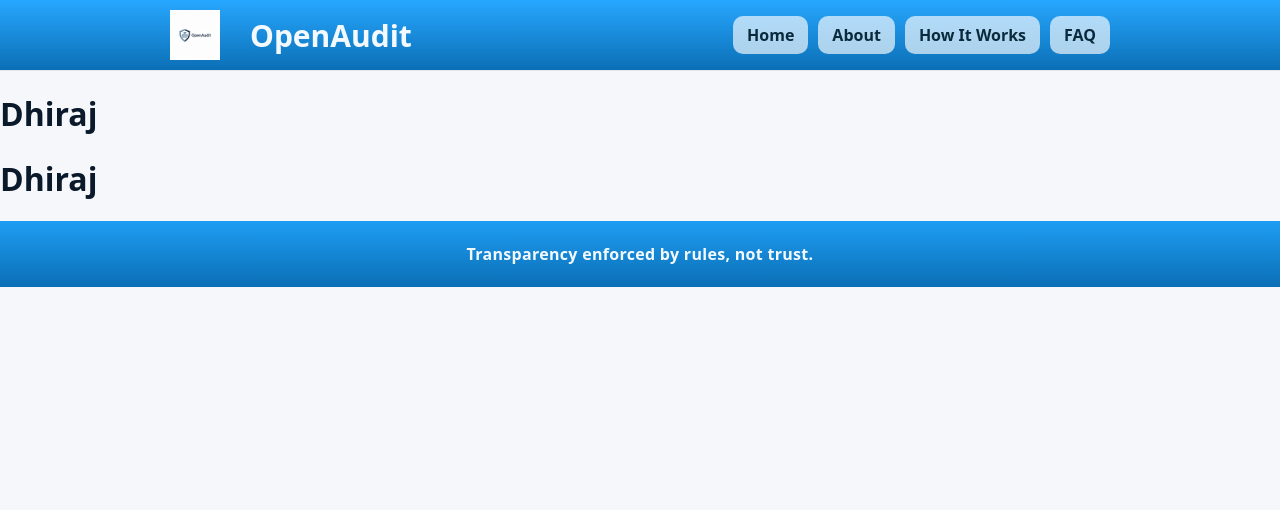
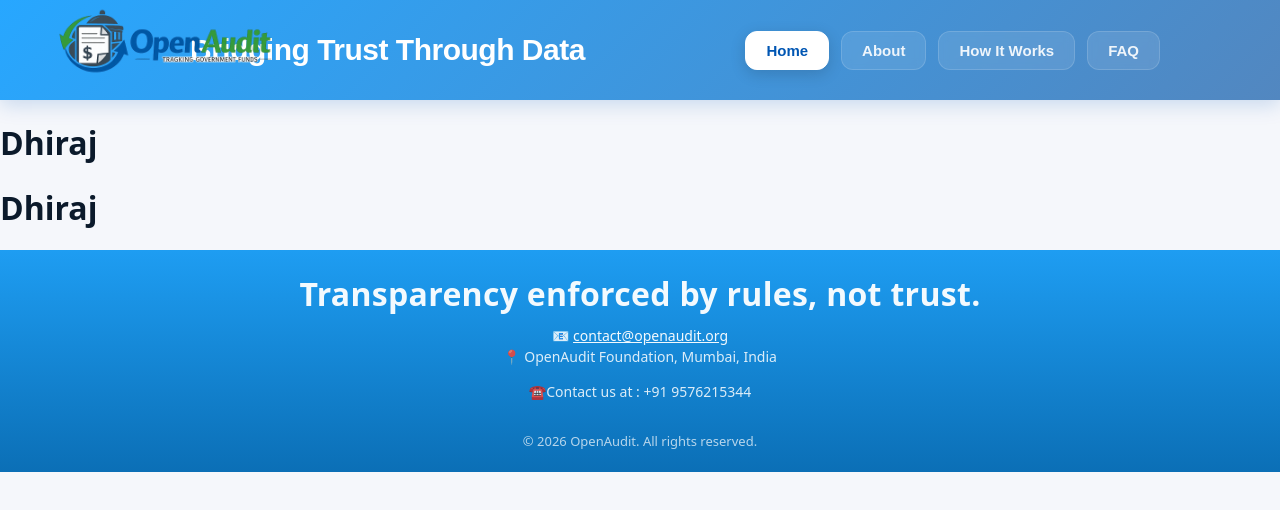
Before and after one commit to Dhiraj201226/Inheritance-Frontend, a React (Vite) app in the folder inheritance-app/: page / in a window 1280 px wide. Shown: the top 510 px of the page. Built offline with nearby package versions, Linux system fonts and the light colour scheme.

Commit message:
Done footer and header and deleted button.jsx

```diff
--- a/inheritance-app/src/components/Footer.jsx
+++ b/inheritance-app/src/components/Footer.jsx
@@ -1,5 +1,9 @@
 export default function Footer({
   text = "Transparency enforced by rules, not trust.",
+  email = "contact@openaudit.org",
+  address = "OpenAudit Foundation, Mumbai, India",
+  year = new Date().getFullYear(),
+  phone="+91 9576215344"
 }) {
   return (
     <>
@@ -14,16 +18,34 @@ export default function Footer({
           margin: 0 auto;
           padding: 22px 36px;
           display: flex;
+          flex-direction: column;
           align-items: center;
-          justify-content: center;
+          gap: 10px;
+          text-align: center;
         }
 
         .oa-footer-text {
           color: rgba(255, 255, 255, 0.95);
           font-weight: 600;
-          font-size: 16px;
+          font-size: 32px;
           letter-spacing: 0.3px;
-          text-align: center;
+        }
+
+        .oa-footer-info {
+          color: rgba(255, 255, 255, 0.85);
+          font-size: 14px;
+          line-height: 1.5;
+        }
+
+        .oa-footer-info a {
+          color: rgba(255, 255, 255, 0.95);
+          text-decoration: underline;
+        }
+
+        .oa-footer-copy {
+          margin-top: 6px;
+          color: rgba(255, 255, 255, 0.7);
+          font-size: 13px;
         }
 
         @media (max-width: 520px) {
@@ -39,6 +61,19 @@ export default function Footer({
       <footer className="oa-footer">
         <div className="oa-footer-inner">
           <div className="oa-footer-text">{text}</div>
+
+          <div className="oa-footer-info">
+            📧 <a href={`mailto:${email}`}>{email}</a>
+            <br />
+            📍 {address}
+<br></br>
+            <p>☎️Contact us at : {phone}</p>
+
+          </div>
+
+          <div className="oa-footer-copy">
+            © {year} OpenAudit. All rights reserved.
+          </div>
         </div>
       </footer>
     </>
--- a/inheritance-app/src/components/Header.jsx
+++ b/inheritance-app/src/components/Header.jsx
@@ -1,68 +1,138 @@
-import { Link } from "react-router-dom";
+import { NavLink } from "react-router-dom";
 import logo from "assets/image.png";
 
 export default function Header({
-  brand = "OpenAudit",
+  brand = "Bridging Trust Through Data",
   links = [
     { label: "Home", href: "/" },
     { label: "About", href: "/about" },
     { label: "How It Works", href: "/how-it-works" },
     { label: "FAQ", href: "/faq" },
-  ],
+  ]
 }) {
   return (
     <>
-      <style>{`
-        .oa-header {
-          background: #f5f7fb;
-          border-bottom: 1px solid rgba(0, 0, 0, 0.08);
+      <style>
+        {`
+        /* Base Reset for Header */
+        .oa-header-wrapper {
+          width: 100%;
+          background: linear-gradient(135deg, #27a7ff 0%, #5287c0ff 100%);
+          box-shadow: 0 4px 20px rgba(0, 86, 179, 0.2);
+          position: relative;
+          z-index: 100;
         }
-        .oa-topbar {
-          background: linear-gradient(180deg, #27a7ff 0%, #0b6fb6 100%);
-        }
-        .oa-topbar-inner {
-          max-width: 1100px;
+
+        .oa-navbar {
+          max-width: 1200px;
+          height:100px;
           margin: 0 auto;
-          padding: 10px 80px;
+          padding: 15px 50px;
           display: flex;
           align-items: center;
           justify-content: space-between;
         }
-        .oa-brand {
-          color: rgba(255, 255, 255, 0.95);
+
+        .oa-logo-container {
+          display: flex;
+          align-items: center;
+          gap: 15px;
+          text-decoration: none;
+        }
+
+        .oa-logo-img {
+          height: 230px; /* Adjusted from 150px to fit navbar */
+          width: auto;
+          object-fit: contain;
+          position: absolute;
+  left: 00px;
+  z-index: 101;
+        }
+
+        .oa-brand-text {
+          color: #ffffff;
+          font-family: sans-serif;
           font-weight: 700;
-          font-size:30px
+          font-size: 30px;
+          letter-spacing: -0.5px;
+          margin:100px
         }
+
+        /* Navigation Container */
         .oa-nav {
           display: flex;
-          gap: 10px;
+          gap: 12px;
+          padding:30px
+
         }
+
+        /* GLASSMORPHISM BUTTON STYLES */
         .oa-navlink {
-          color: #0a2a3c;
-          background: rgba(255, 255, 255, 0.65);
-          padding: 8px 14px;
-          border-radius: 10px;
+          text-decoration: none;
+          font-family: sans-serif;
           font-weight: 600;
-          text-decoration: none;
+          font-size: 15px;
+          padding: 10px 20px;
+          border-radius: 12px;
+          transition: all 0.3s ease;
+
+          /* The Glass Look */
+          color: rgba(255, 255, 255, 0.9);
+          background: rgba(255, 255, 255, 0.1);
+          border: 1px solid rgba(255, 255, 255, 0.15);
+          backdrop-filter: blur(5px);
         }
-      `}</style>
 
-      <header className="oa-header">
-        <div className="oa-topbar">
-          <div className="oa-topbar-inner">
-            <div style={{ display: "flex", alignItems: "center", gap: "30px" }}>
-              <img src={logo} alt="OpenAudit logo" style={{height:50}} />
-              <span className="oa-brand ">{brand}</span>
-           </div>
+        /* Hover State */
+        .oa-navlink:hover {
+          background: rgba(255, 255, 255, 0.25);
+          transform: translateY(-2px);
+          box-shadow: 0 4px 12px rgba(0,0,0,0.1);
+          color: #ffffff;
+        }
 
-            <nav className="oa-nav">
-              {links.map((l) => (
-                <Link key={l.label} className="oa-navlink" to={l.href}>
-                  {l.label}
-                </Link>
-              ))}
-            </nav>
+        /* Active Page State */
+        .oa-navlink-active {
+          background: #ffffff;
+          color: #0056b3; /* Deep Blue Text */
+          box-shadow: 0 4px 15px rgba(0,0,0,0.15);
+          border-color: #ffffff;
+        }
+
+        .oa-navlink-active:hover {
+           background: #ffffff;
+           color: #0056b3;
+           transform: none;
+           cursor: default;
+        }
+      `}
+      </style>
+
+      <header className="oa-header-wrapper">
+        <div className="oa-navbar">
+
+          {/* Logo Section */}
+          <div className="oa-logo-container">
+            <img src={logo} alt="OpenAudit Logo" className="oa-logo-img" />
+            {/* Optional: Add text next to logo if needed, otherwise remove div */}
+            <span className="oa-brand-text">{brand}</span>
           </div>
+
+          {/* Navigation Section */}
+          <nav className="oa-nav">
+            {links.map((l) => (
+              <NavLink
+                key={l.label}
+                to={l.href}
+                className={({ isActive }) =>
+                  `oa-navlink ${isActive ? "oa-navlink-active" : ""}`
+                }
+              >
+                {l.label}{}
+              </NavLink>
+            ))}
+          </nav>
+
         </div>
       </header>
     </>
--- a/inheritance-app/src/components/SearchBar.jsx
+++ b/inheritance-app/src/components/SearchBar.jsx
@@ -0,0 +1,5 @@
+export default function SearchBar(){
+    return(
+        <input placeholder="Search...."/>
+    );
+}
```
Also changed, not shown: inheritance-app/src/components/ChartWrapper.jsx (+8 -0 lines), inheritance-app/src/components/DataTable.jsx (+58 -0 lines), inheritance-app/src/assets/image.png, inheritance-app/src/components/Button.jsx (deleted).
